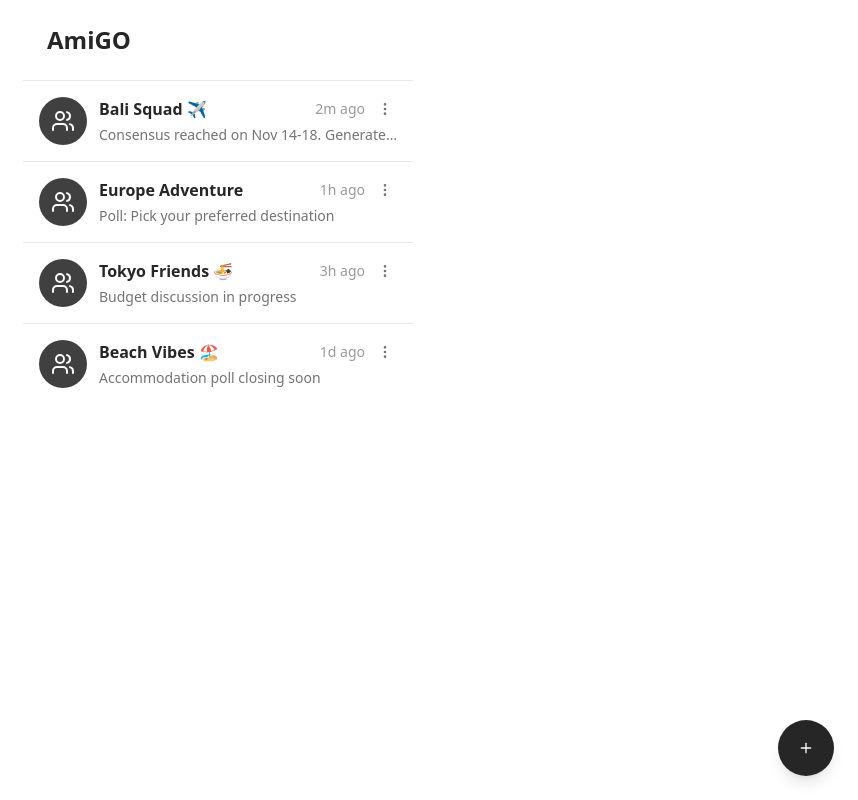
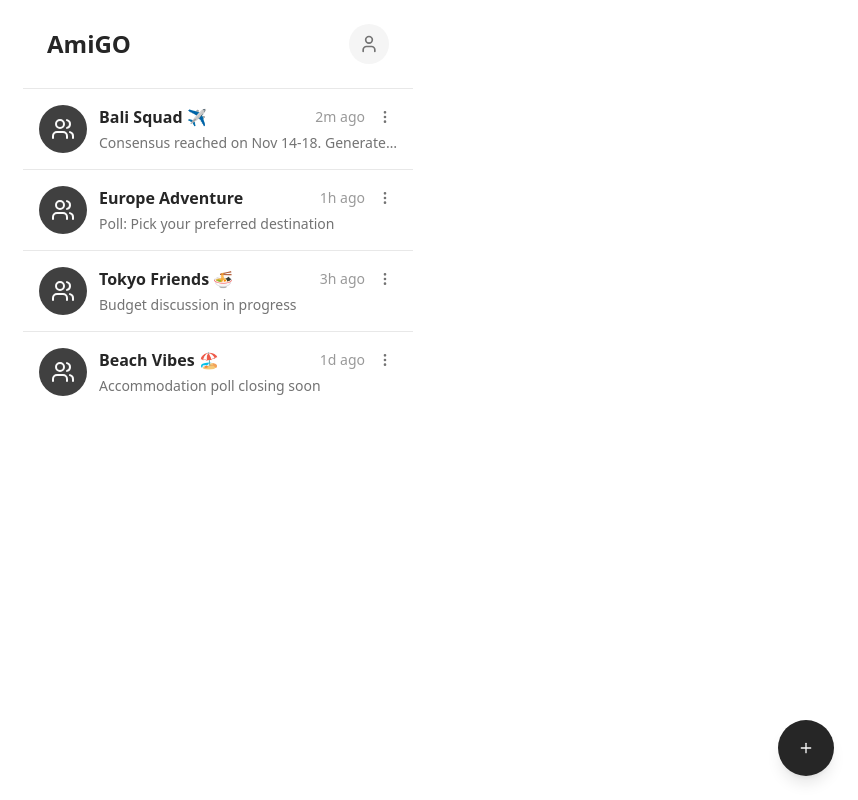
Before and after one commit to swathi-s-mohan/tripclique-home, a React (Vite) app: page /profile in a window 1280 px wide. Shown: the whole page, without its empty margins (422-1280 px from the left). Built offline with nearby package versions, Linux system fonts and the light colour scheme; the HTML template or start-up script is replaced by a standard one.

Commit message:
Add profile button to Trip List

```diff
--- a/src/pages/Index.tsx
+++ b/src/pages/Index.tsx
@@ -1,14 +1,64 @@
 import { TripList } from "@/components/TripList";
 import { FloatingActionButton } from "@/components/FloatingActionButton";
+import { useState } from "react";
+import { User, LogOut } from "lucide-react";
+import { useNavigate } from "react-router-dom";
+import { cn } from "@/lib/utils";
 
 const Index = () => {
+  const [showProfileDropdown, setShowProfileDropdown] = useState(false);
+  const navigate = useNavigate();
+
+  const handleLogout = () => {
+    console.log("Logging out...");
+    navigate("/login");
+    setShowProfileDropdown(false);
+  };
+
   return (
     <div className="min-h-screen bg-background">
       {/* Mobile Container */}
       <div className="max-w-[390px] mx-auto min-h-screen bg-background">
         {/* Header */}
-        <header className="px-6 py-6 border-b border-border">
+        <header className="px-6 py-6 border-b border-border flex items-center justify-between relative">
           <h1 className="text-2xl font-bold text-foreground">AmiGO</h1>
+
+          {/* Profile Button */}
+          <div className="relative">
+            <button
+              onClick={() => setShowProfileDropdown(!showProfileDropdown)}
+              className="w-10 h-10 bg-muted rounded-full flex items-center justify-center hover:bg-muted/80 transition-colors focus:outline-none focus:ring-2 focus:ring-ring focus:ring-offset-2"
+            >
+              <User size={20} className="text-muted-foreground" />
+            </button>
+
+            {/* Profile Dropdown */}
+            {showProfileDropdown && (
+              <>
+                <div
+                  className="fixed inset-0 z-40"
+                  onClick={() => setShowProfileDropdown(false)}
+                />
+                <div className="absolute top-full right-0 mt-2 w-56 bg-background border border-border rounded-xl shadow-lg z-50 py-2 animate-scale-in">
+                  <div className="px-4 py-3 border-b border-border">
+                    <p className="text-sm font-semibold text-foreground">Alex</p>
+                    <p className="text-xs text-muted-foreground">alex@example.com</p>
+                  </div>
+
+                  <button
+                    onClick={handleLogout}
+                    className={cn(
+                      "flex items-center gap-3 w-full px-4 py-3 text-left text-sm font-medium transition-colors duration-150",
+                      "hover:bg-destructive/10 focus:bg-destructive/10 focus:outline-none text-destructive"
+                    )}
+                  >
+                    <LogOut size={18} />
+                    <span>Logout</span>
+                  </button>
+                </div>
+              </>
+            )}
+          </div>
         </header>
 
         {/* Trip List */}
```
